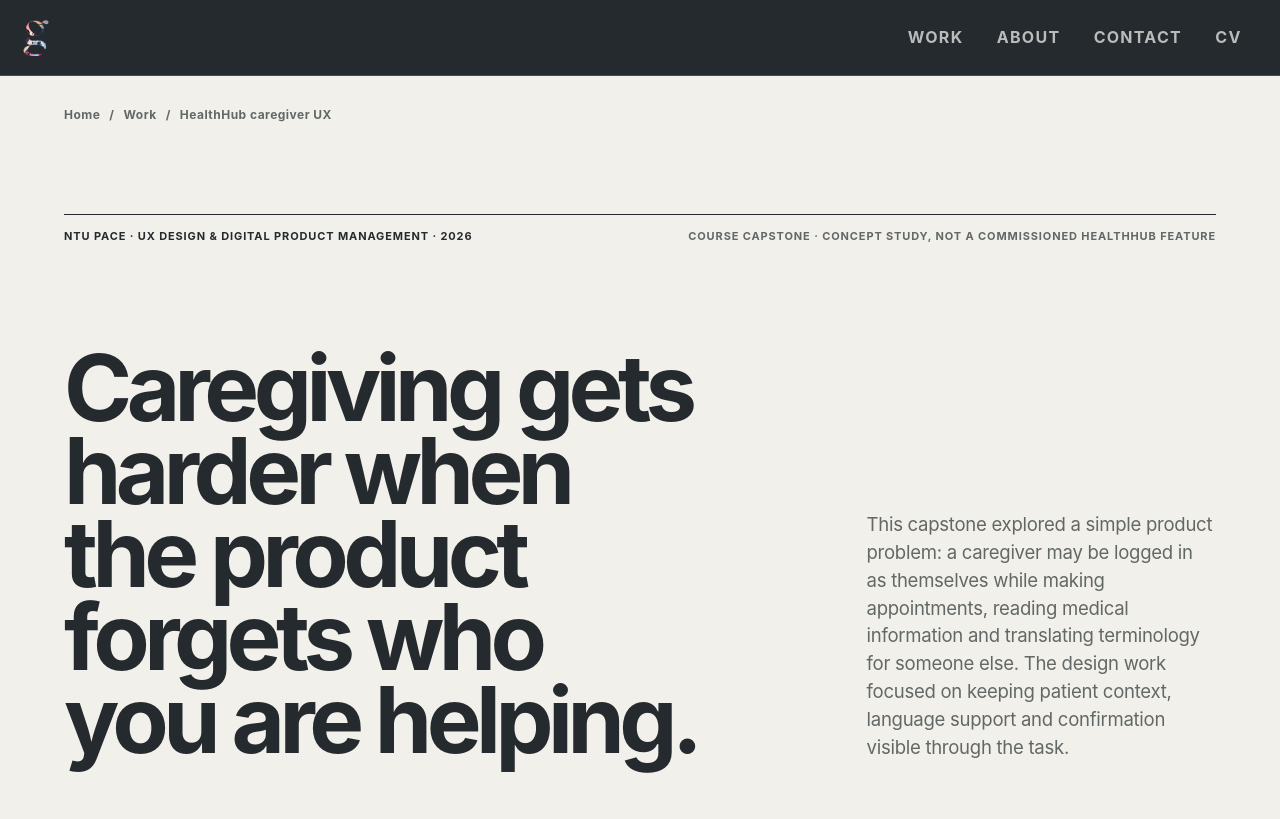
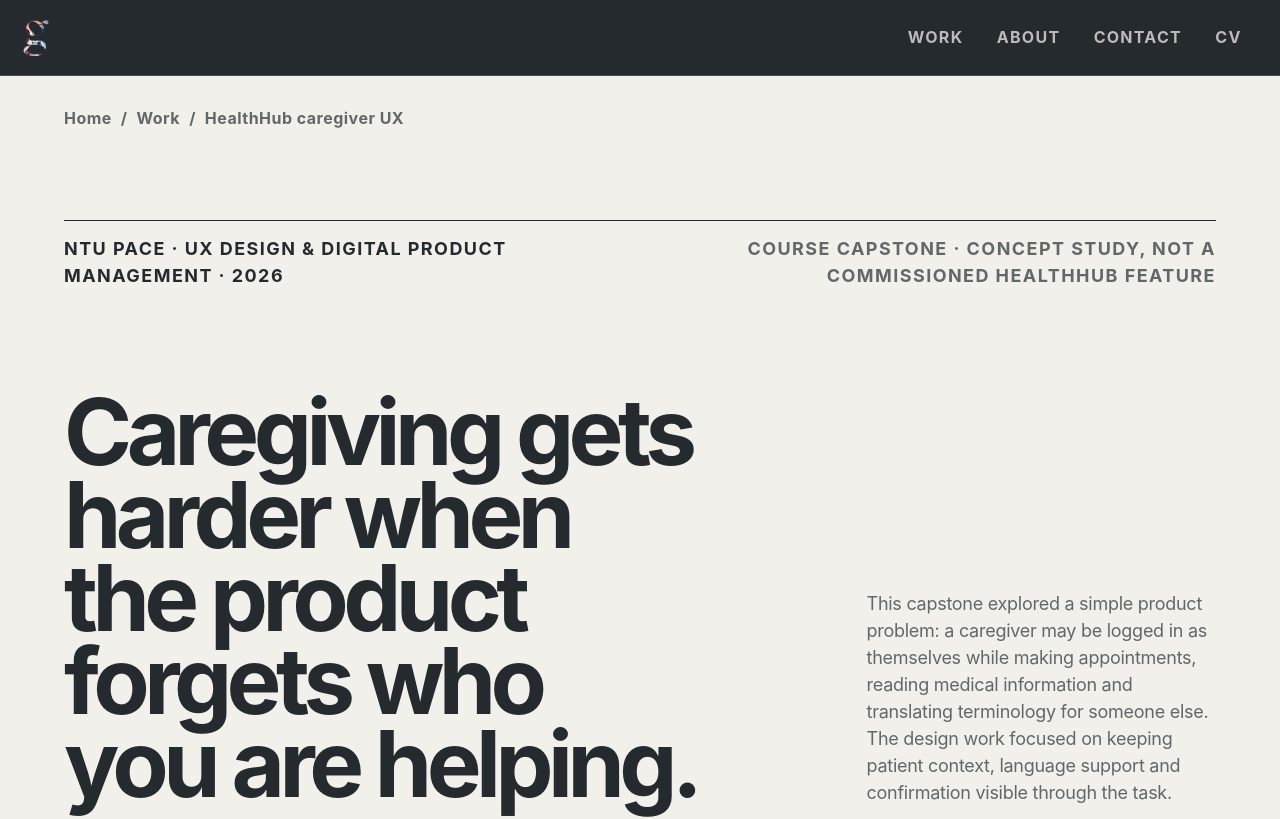
Before and after one commit to doesdesignwork/portfolio, a Next.js app: page /work/healthhub-caregiver-ux in a window 1280 px wide. Shown: the top 819 px of the page. Built offline with nearby package versions, Linux system fonts and the light colour scheme; no server answers.

Commit message:
Apply readable type floor to HealthHub capstone

```diff
--- a/app/audit-readable.css
+++ b/app/audit-readable.css
@@ -14,6 +14,14 @@
   font-size: var(--brand-readable-min, 16px) !important;
 }
 
+.site-page--healthhub :where(p, span, small, b, dt, dd, a) {
+  font-size: max(1em, var(--brand-readable-min, 16px)) !important;
+}
+
+.site-page--healthhub :where(p, dd, small) {
+  line-height: 1.5 !important;
+}
+
 @media (max-width: 640px) {
   .site-page.site-page--home header.brand-header nav {
     gap: 5px !important;
```
